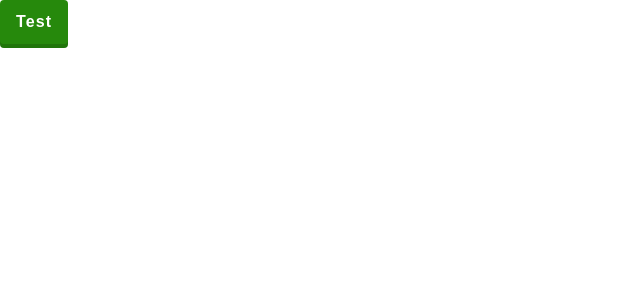
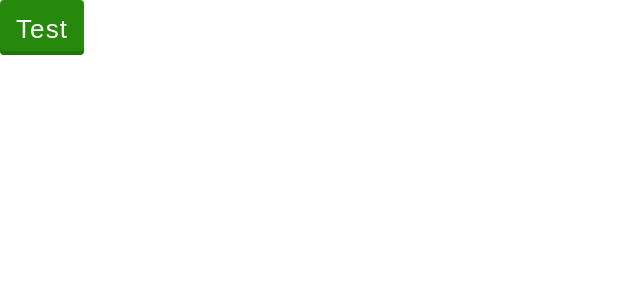
Before and after one commit to marcinmadeja/chromatic-test, a React (Vite) app: page / in a window 1280 px wide. Shown: the top 300 px of the page, without its empty margins (0-640 px from the left). Built offline with nearby package versions, Linux system fonts and the light colour scheme.

Commit message:
test chromatic disable option

```diff
--- a/src/common/components/button/index.tsx
+++ b/src/common/components/button/index.tsx
@@ -57,7 +57,7 @@ const S = {
     flex-direction: row;
     justify-content: center;
     align-items: center;
-    padding: 11px 16px 15px;
+    padding: 18px 16px 15px;
     min-height: 48px;
 
     box-shadow: inset 0px -4px 0px rgba(0, 0, 0, 0.15);
@@ -66,8 +66,8 @@ const S = {
 
     color: white;
     font-family: sans-serif;
-    font-weight: 700;
-    font-size: 16px;
+    font-weight: 100;
+    font-size: 26px;
     line-height: 22px;
     letter-spacing: 1.1px;
 
--- a/src/common/components/card/card.tsx
+++ b/src/common/components/card/card.tsx
@@ -4,7 +4,7 @@ import styled from 'styled-components';
 const S = {
   Card: styled.div`
     max-width: 400px;
-    padding: 16px;
+    padding: 56px;
     box-shadow: 0 14px 28px rgba(0,0,0,0.25), 0 10px 10px rgba(0,0,0,0.22);
   `
 }
```
Also changed, not shown: 1 other file (tests, documents, lock files or other folders).
